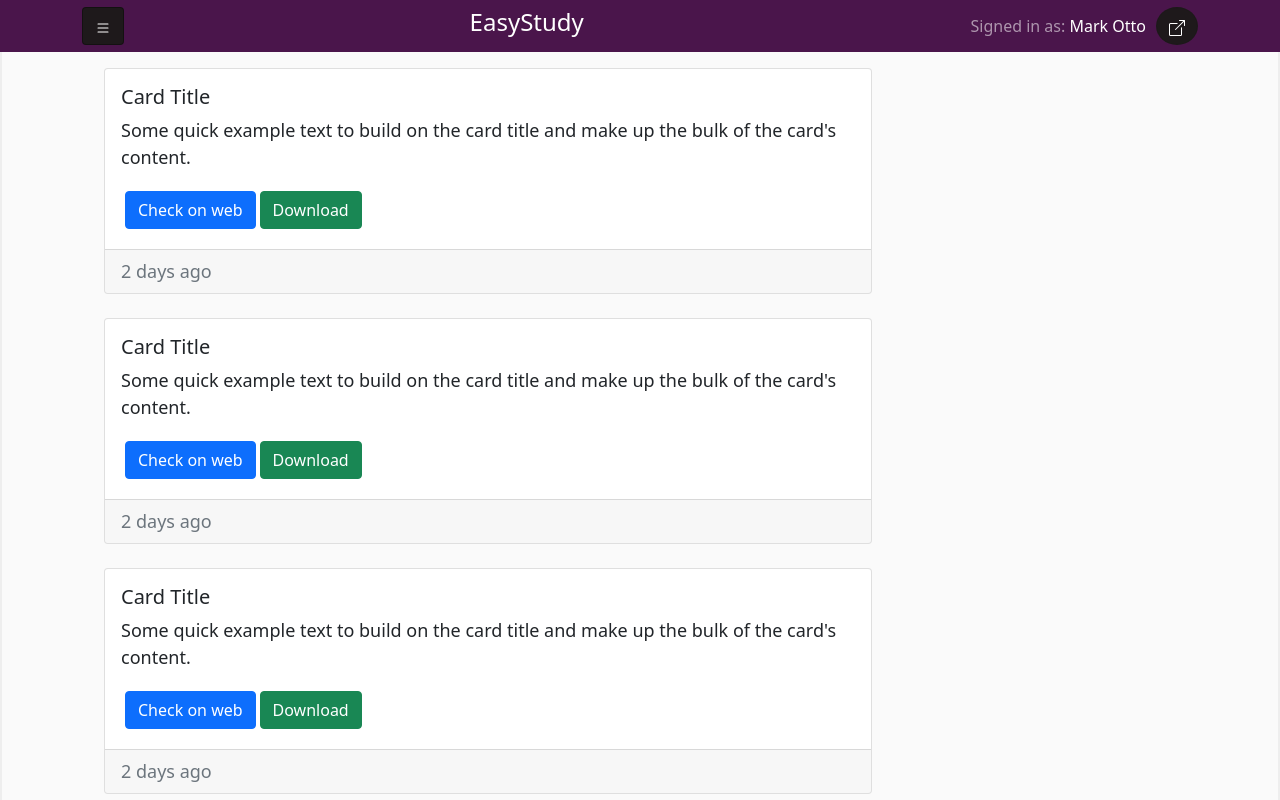
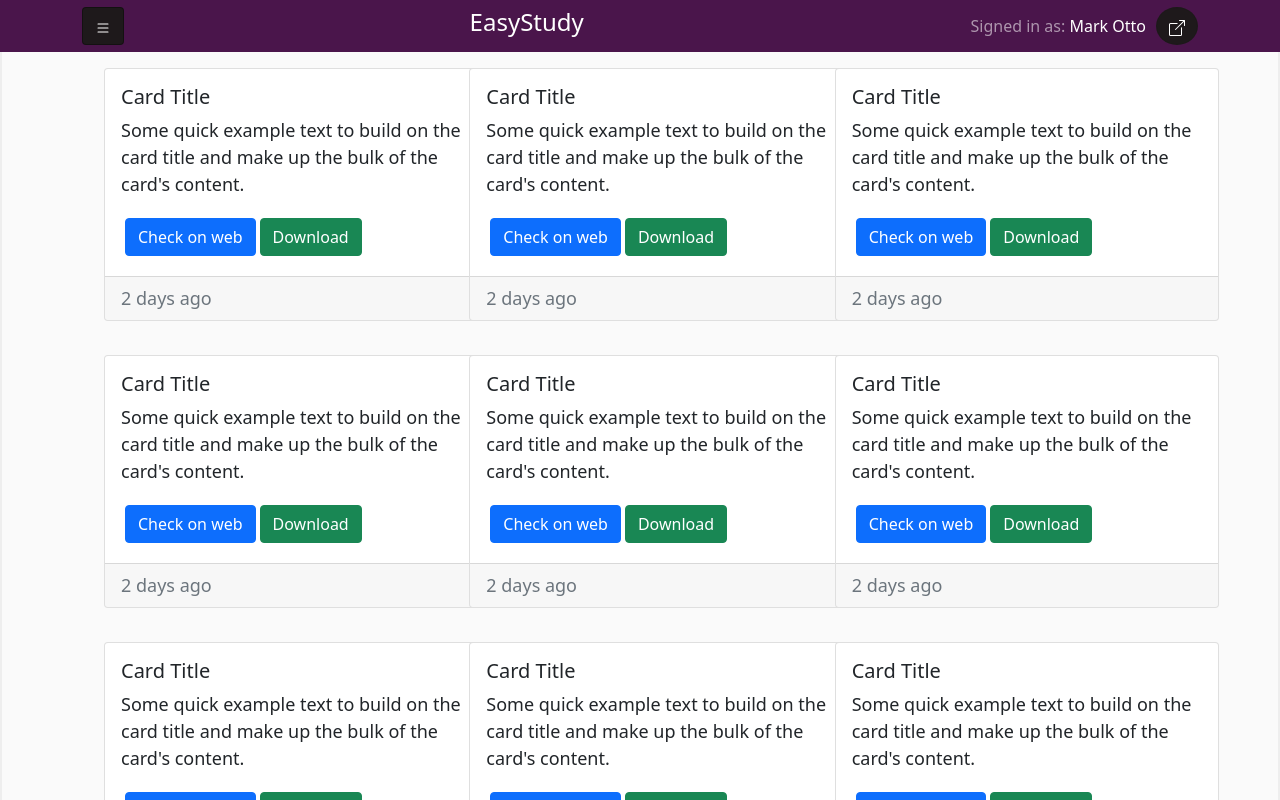
Before and after one commit to joacocruz6/easy_study, a React (Create React App) app: page /exercises/all in a window 1280 px wide. Shown: the top 800 px of the page. Built offline with nearby package versions, Linux system fonts and the light colour scheme.

Commit message:
chore(cards): format the cards

```diff
--- a/src/components/Exercises/ExerciseCard/ExerciseCard.css
+++ b/src/components/Exercises/ExerciseCard/ExerciseCard.css
@@ -1,5 +1,6 @@
 .ExerciseCard {
 	font-size: large;
+	width: 20vw !important;
 }
 
 .ExerciseCard:hover {
--- a/src/components/Exercises/ExerciseRow/ExerciseRow.jsx
+++ b/src/components/Exercises/ExerciseRow/ExerciseRow.jsx
@@ -5,7 +5,7 @@
 const ExerciseRow = () => {
 	return (
 		<>
-			<Row className="g-4" style={{ margin: "10px" }}>
+			<Row xs={2} md={3} className="g-4" style={{ margin: "10px" }}>
 				<ExerciseCol />
 				<ExerciseCol />
 				<ExerciseCol />
--- a/src/components/HomePage/HomePage.css
+++ b/src/components/HomePage/HomePage.css
@@ -1,4 +1,5 @@
 .card {
 	font-size: large;
 	text-align: left;
+	width: 30vw !important;
 }
```
